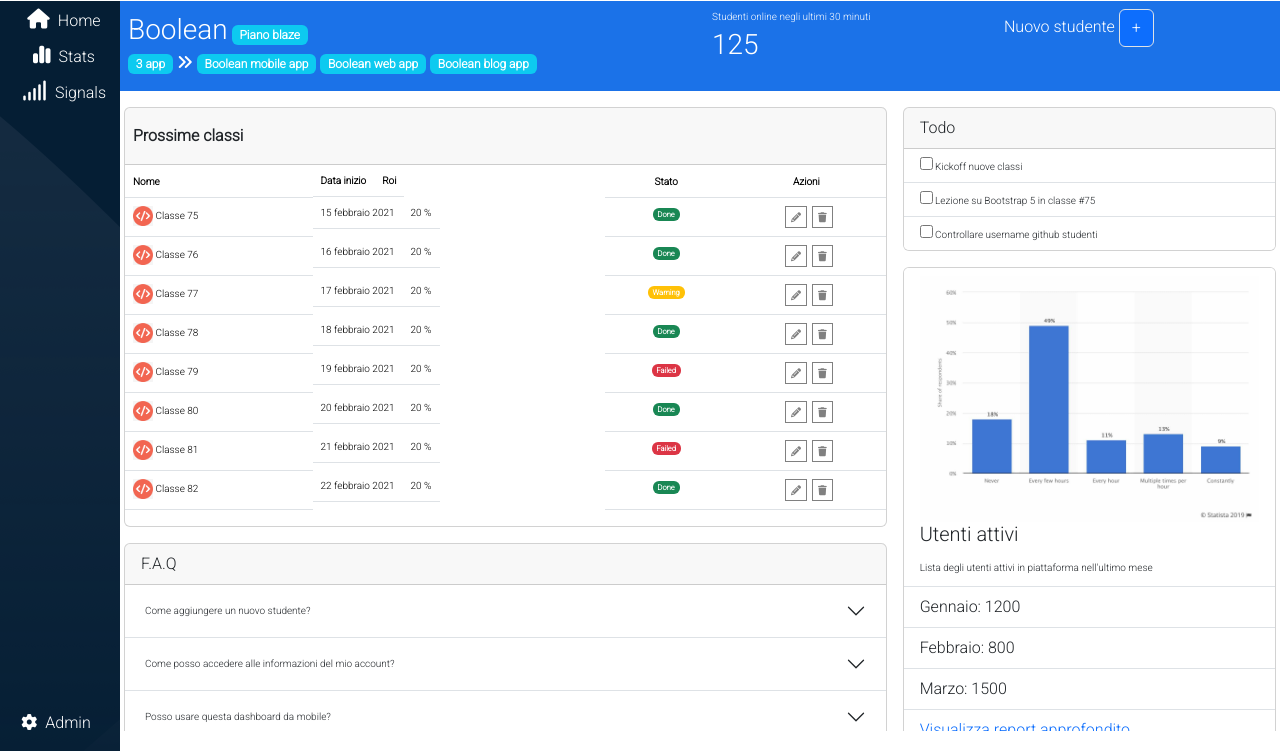
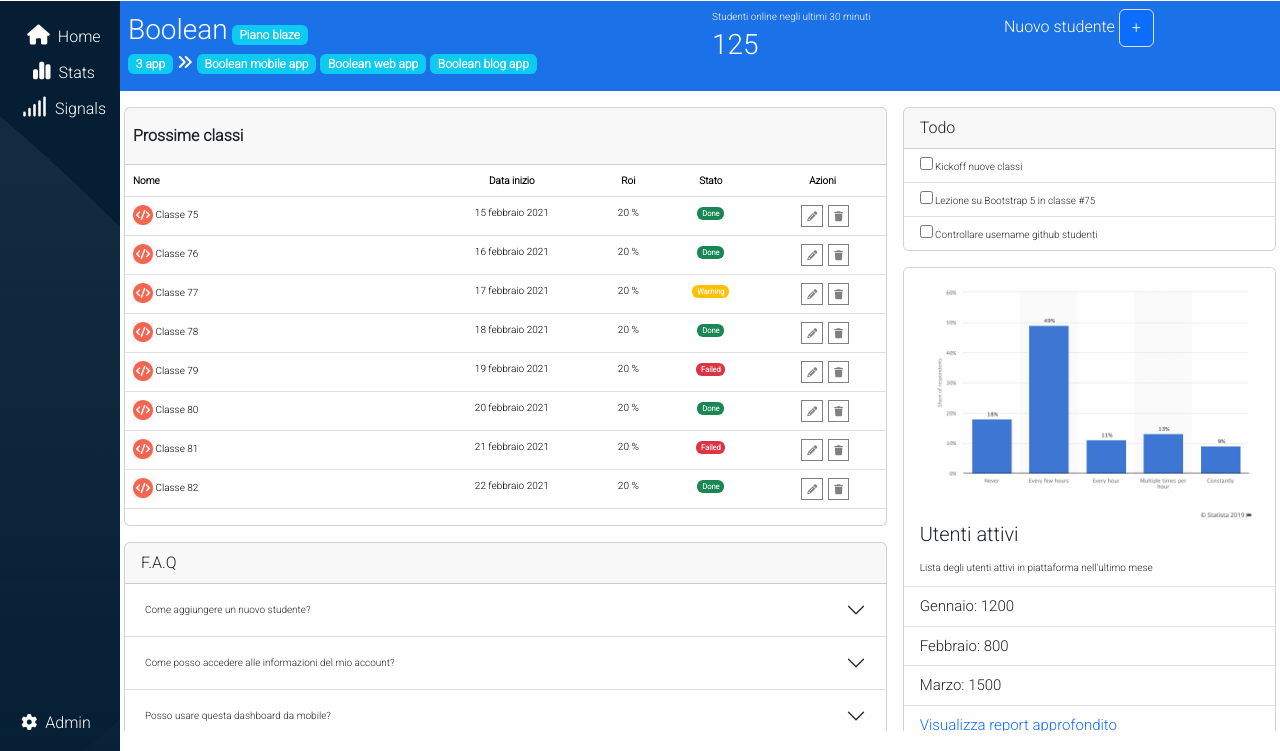
Before and after one commit to Shamble94/html-css-bootstrap-dashboard, a plain HTML site: page index.html in a window 1280 px wide. Shown: the part 57-808 px from the top of the page. Drawn offline with nearby package versions, Linux system fonts and the light colour scheme; files whose address does not match are found by name.

Commit message:
Fixed table

```diff
--- a/css/style.css
+++ b/css/style.css
@@ -77,7 +77,7 @@ button{
 .logo{
    width:100%
 }
-.font-size{
+.font-15{
     font-size:15px
 }
 .font-small{
@@ -85,6 +85,10 @@ button{
 }
 .fondosidebar{
     overflow-y: hidden;
+    width: 100%;
+}
+.riga-lunga{
+    width: 40%;
 }
 .canvas-width{
     width:576px
--- a/index.html
+++ b/index.html
@@ -25,7 +25,7 @@
                         <input type="text" class="form-control border-start-0 back-grey" placeholder="Prova a cercare: Laravel" aria-label="Username" aria-describedby="basic-addon1">
                     </div>
                 </div>
-                <div class="col-2 mt-1 font-size">
+                <div class="col-2 mt-1 font-15">
                     <ul class="d-flex gap-4 justify-content-end">
                         <li class="list-group-item d-none d-lg-block"> <i class="fa-solid fa-list-ul "></i></i></li>
                         <li class="list-group-item d-none d-lg-block "><i class="fa-solid fa-question icon"></i></li>
@@ -51,7 +51,7 @@
 
    <div id="top">
         <div id="sidebar">
-            <div class="top justify-content-center  d-flex  text-white  text-center">
+            <div class="top justify-content-center  d-flex  text-white  text-center mt-3">
                 <ul class="">
                     <li class="list-group-item "> <i class="fa-solid fa-house  fs-5  m-2"></i><span class="d-none d-lg-inline-block">Home</span></li>
                     <li class="list-group-item "><i class="fa-solid fa-chart-simple fs-5  m-2"></i><span class="d-none d-lg-inline-block ">Stats</span></li>
@@ -109,70 +109,70 @@
                         <table class="table font-small">
                             <thead>
                             <tr>
-                                <th colspan="3" scope="col">Nome</th>
-                                <th scope="col" class="text-center d-none d-md-inline-block">Data inizio</th>
-                                <th scope="col" class="text-center d-none d-md-inline-block">Roi</th>
+                                <th class="riga-lunga" scope="col">Nome</th>
+                                <th scope="col" class="text-center d-none d-sm-table-cell ">Data inizio</th>
+                                <th scope="col" class="text-center d-none d-sm-table-cell">Roi</th>
                                 <th scope="col" class="text-center">Stato</th>
                                 <th scope="col" class="text-center">Azioni</th>
                             </tr>
                             </thead>
                             <tbody>
                             <tr >
-                                <td colspan="3" ><img src="./img/class-avatar.jpg" class="img-class" alt=""> Classe 75</td>
-                                <td class="  d-none d-md-inline-block ">15 febbraio 2021</td>
-                                <td class="  d-none d-md-inline-block">20 &percnt;</td>
+                                <td class="riga-lunga" ><img src="./img/class-avatar.jpg" class="img-class" alt=""> Classe 75</td>
+                                <td class=" text-center d-none d-sm-table-cell ">15 febbraio 2021</td>
+                                <td class=" text-center d-none d-sm-table-cell">20 &percnt;</td>
                                 <td class="text-center"><span class="badge text-bg-success">Done</span></td>
                                 <td class="text-center"><i class="fa-solid fa-pencil icon-table"></i><i class="fa-solid fa-trash icon-table"></i></td>
                             </tr>
                             <tr>
-                                <td colspan="3" ><img src="./img/class-avatar.jpg" class="img-class" alt=""> Classe 76</td>
-                                <td class="text-center  d-none d-md-inline-block">16 febbraio 2021</td>
-                                <td class="text-center  d-none d-md-inline-block">20 &percnt;</td>
+                                <td class="riga-lunga" ><img src="./img/class-avatar.jpg" class="img-class" alt=""> Classe 76</td>
+                                <td class="text-center  d-none d-sm-table-cell">16 febbraio 2021</td>
+                                <td class="text-center  d-none d-sm-table-cell">20 &percnt;</td>
                                 <td class="text-center"><span class="badge text-bg-success">Done</span></td>
                                 <td class="text-center"><i class="fa-solid fa-pencil icon-table"></i><i class="fa-solid fa-trash icon-table"></i></td>
                             </tr>
                             <tr>
-                                <td colspan="3" ><img src="./img/class-avatar.jpg" class="img-class" alt=""> Classe 77</td>
-                                <td class="text-center  d-none d-md-inline-block">17 febbraio 2021</td>
-                                <td class="text-center d-none d-md-inline-block ">20 &percnt;</td>
+                                <td class="riga-lunga" ><img src="./img/class-avatar.jpg" class="img-class" alt=""> Classe 77</td>
+                                <td class="text-center  d-none d-sm-table-cell">17 febbraio 2021</td>
+                                <td class="text-center  d-none d-sm-table-cell">20 &percnt;</td>
                                 <td class="text-center"><span class="badge text-bg-warning text-white">Warning</span>
                                 </td>
                                 <td class="text-center"><i class="fa-solid fa-pencil icon-table"></i><i class="fa-solid fa-trash icon-table"></i></td>
                             </tr>
                             <tr>
-                                <td colspan="3" ><img src="./img/class-avatar.jpg" class="img-class" alt=""> Classe 78</td>
-                                <td class="text-center  d-none d-md-inline-block">18 febbraio 2021</td>
-                                <td class="text-center  d-none d-md-inline-block">20 &percnt;</td>
+                                <td class="riga-lunga" ><img src="./img/class-avatar.jpg" class="img-class" alt=""> Classe 78</td>
+                                <td class="text-center  d-none d-sm-table-cell">18 febbraio 2021</td>
+                                <td class="text-center  d-none d-sm-table-cell">20 &percnt;</td>
                                 <td class="text-center"><span class="badge text-bg-success">Done</span></td>
                                 <td class="text-center"><i class="fa-solid fa-pencil icon-table"></i><i class="fa-solid fa-trash icon-table"></i></td>
                             </tr>
                             <tr>
-                                <td colspan="3" ><img src="./img/class-avatar.jpg" class="img-class" alt=""> Classe 79</td>
-                                <td class="text-center  d-none d-md-inline-block">19 febbraio 2021</td>
-                                <td class="text-center d-none d-md-inline-block ">20 &percnt;</td>
+                                <td class="riga-lunga" ><img src="./img/class-avatar.jpg" class="img-class" alt=""> Classe 79</td>
+                                <td class="text-center  d-none d-sm-table-cell">19 febbraio 2021</td>
+                                <td class="text-center  d-none d-sm-table-cell">20 &percnt;</td>
                                 <td class="text-center"><span class="badge text-bg-danger">Failed</span>
                                 </td>
                                 <td class="text-center"><i class="fa-solid fa-pencil icon-table"></i><i class="fa-solid fa-trash icon-table"></i></td>
                             </tr>
                             <tr>
-                                <td colspan="3" ><img src="./img/class-avatar.jpg" class="img-class" alt=""> Classe 80</td>
-                                <td class="text-center  d-none d-md-inline-block">20 febbraio 2021</td>
-                                <td class="text-center  d-none d-md-inline-block">20 &percnt;</td>
+                                <td class="riga-lunga" ><img src="./img/class-avatar.jpg" class="img-class" alt=""> Classe 80</td>
+                                <td class="text-center  d-none d-sm-table-cell">20 febbraio 2021</td>
+                                <td class="text-center  d-none d-sm-table-cell">20 &percnt;</td>
                                 <td class="text-center"><span class="badge text-bg-success">Done</span></td>
                                 <td class="text-center"><i class="fa-solid fa-pencil icon-table"></i><i class="fa-solid fa-trash icon-table"></i></td>
                             </tr>
                             <tr>
-                                <td colspan="3" ><img src="./img/class-avatar.jpg" class="img-class" alt=""> Classe 81</td>
-                                <td class="text-center  d-none d-md-inline-block">21 febbraio 2021</td>
-                                <td class="text-center  d-none d-md-inline-block">20 &percnt;</td>
+                                <td class="riga-lunga" ><img src="./img/class-avatar.jpg" class="img-class" alt=""> Classe 81</td>
+                                <td class="text-center  d-none d-sm-table-cell">21 febbraio 2021</td>
+                                <td class="text-center  d-none d-sm-table-cell">20 &percnt;</td>
                                 <td class="text-center"><span class="badge text-bg-danger">Failed</span>
                                 </td>
                                 <td class="text-center"><i class="fa-solid fa-pencil icon-table"></i><i class="fa-solid fa-trash icon-table"></i></td>
                             </tr>
                             <tr>
-                                <td colspan="3" ><img src="./img/class-avatar.jpg" class="img-class" alt=""> Classe 82</td>
-                                <td class="text-center  d-none d-md-inline-block">22 febbraio 2021</td>
-                                <td class="text-center  d-none d-md-inline-block" >20 &percnt;</td>
+                                <td class="riga-lunga" ><img src="./img/class-avatar.jpg" class="img-class" alt=""> Classe 82</td>
+                                <td class="text-center  d-none d-sm-table-cell">22 febbraio 2021</td>
+                                <td class="text-center  d-none d-sm-table-cell" >20 &percnt;</td>
                                 <td class="text-center"><span class="badge text-bg-success">Done</span></td>
                                 <td class="text-center"><i class="fa-solid fa-pencil icon-table"></i><i class="fa-solid fa-trash icon-table"></i></td>
                             </tr>
@@ -241,10 +241,10 @@
                         <span class="font-small">
                             Lista degli utenti attivi in piattaforma nell'ultimo mese
                         </span></li>
-                        <li class="list-group-item"> Gennaio: 1200</li>
-                        <li class="list-group-item"> Febbraio: 800</li>
-                        <li class="list-group-item"> Marzo: 1500</li>
-                        <li class="list-group-item"> <a href="">Visualizza report approfondito</a></li>
+                        <li class="list-group-item font-15"> Gennaio: 1200</li>
+                        <li class="list-group-item font-15"> Febbraio: 800</li>
+                        <li class="list-group-item font-15"> Marzo: 1500</li>
+                        <li class="list-group-item font-15"> <a href="">Visualizza report approfondito</a></li>
                         </ul>
                     </div>
                 </div>
```
